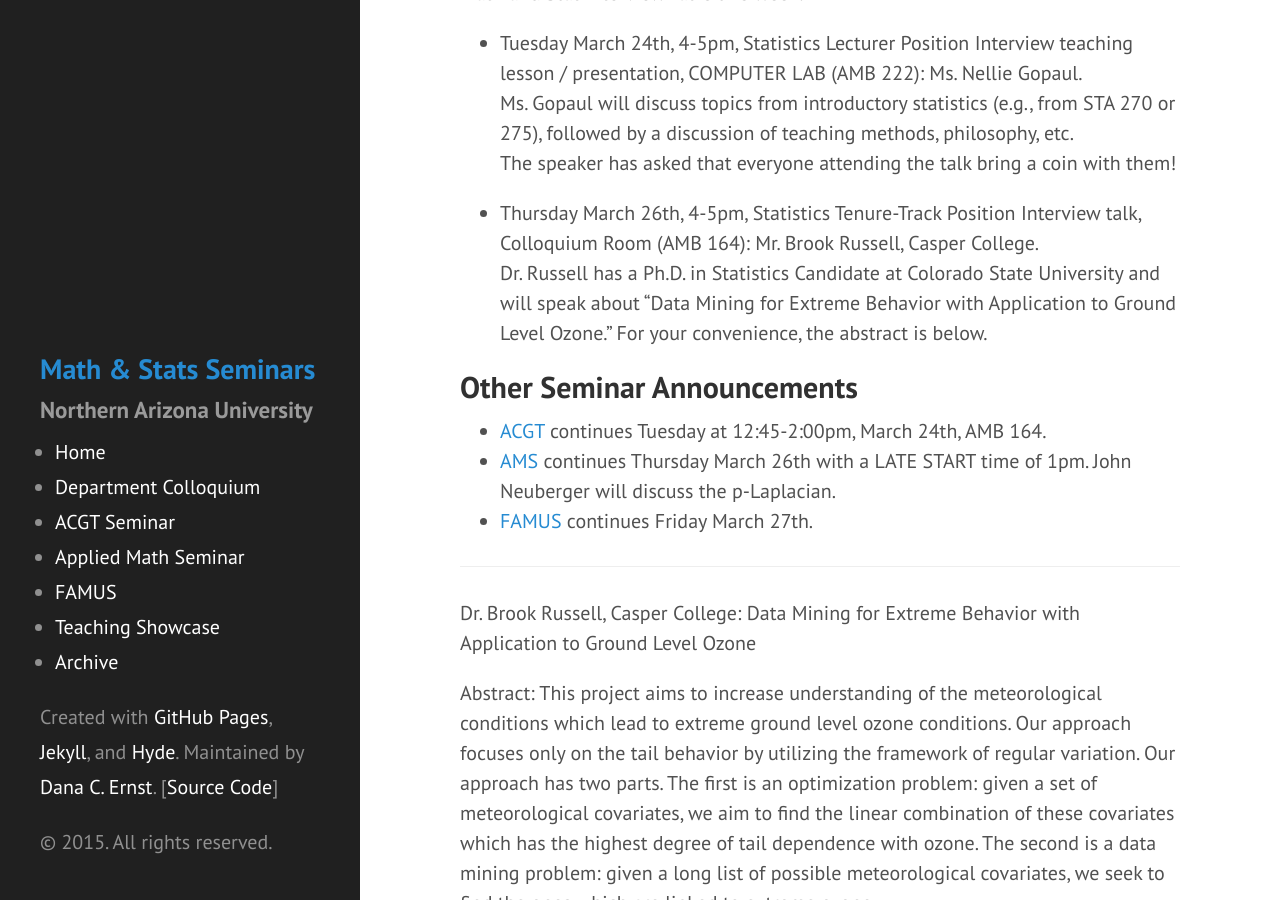
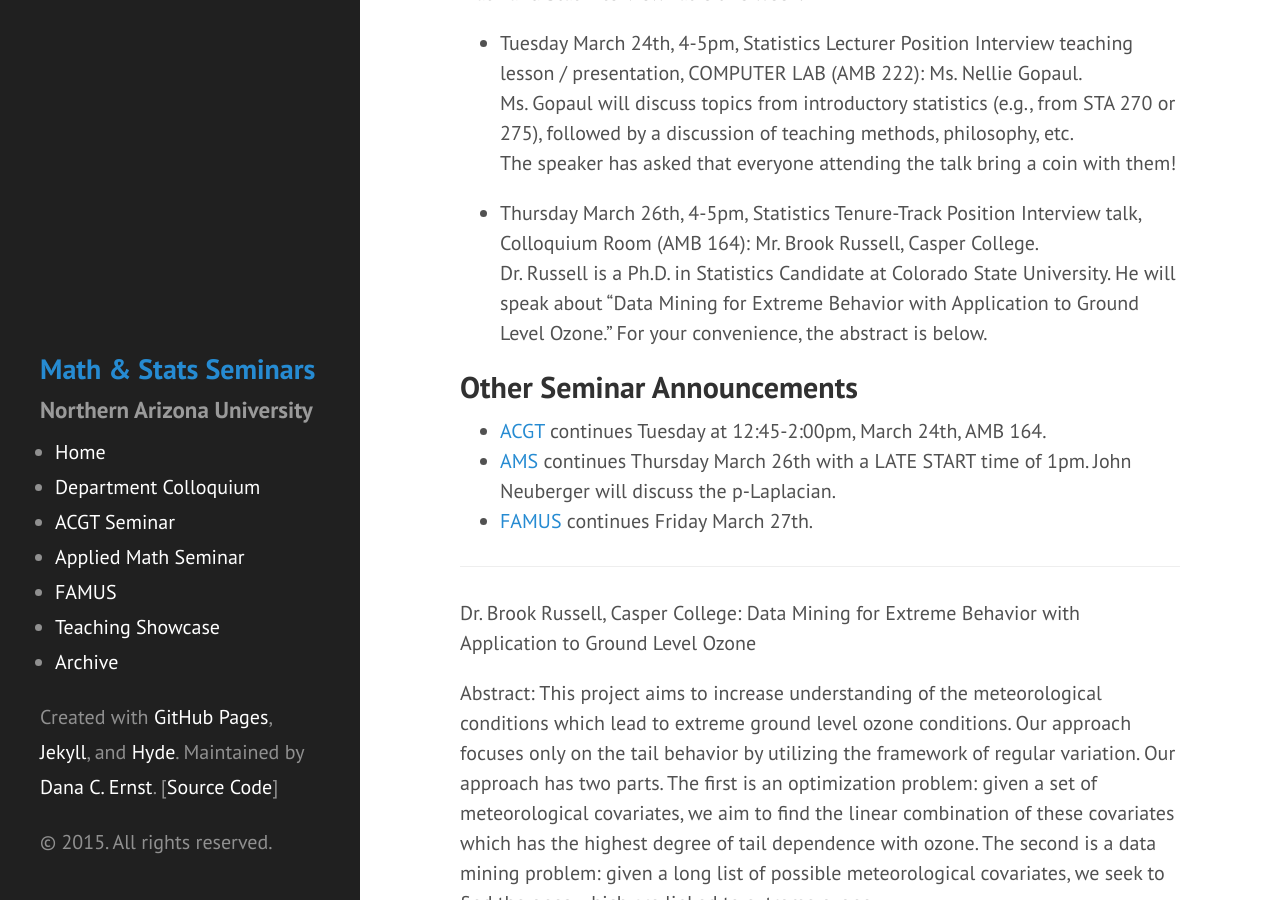
Before and after one commit to NAUMathStat/seminars, a Jekyll site: the page built from _posts/2015-03-23-week-10.md, in a window 1280 px wide and 900 px high, scrolled down 352 px. Built offline with Jekyll 4.4.1, drawn with Linux system fonts in a browser that asks for light colours; Markdown is read by kramdown in place of the engine named in the settings.

Commit message:
Update 2015-03-23-week-10.md

```diff
--- a/_posts/2015-03-23-week-10.md
+++ b/_posts/2015-03-23-week-10.md
@@ -10,7 +10,7 @@ Math and Stat Interview Talks this week:
 <br> The speaker has asked that everyone attending the talk bring a coin with them!
 
 - Thursday March 26th, 4-5pm, Statistics Tenure-Track Position Interview talk, Colloquium Room (AMB 164): Mr. Brook Russell, Casper College.
-<br> Dr. Russell has a Ph.D. in Statistics Candidate at Colorado State University and will speak about
+<br> Dr. Russell is a Ph.D. in Statistics Candidate at Colorado State University. He will speak about
  "Data Mining for Extreme Behavior with Application to Ground Level Ozone."  For your convenience, the abstract is below.
 
 ## Other Seminar Announcements ##
```
